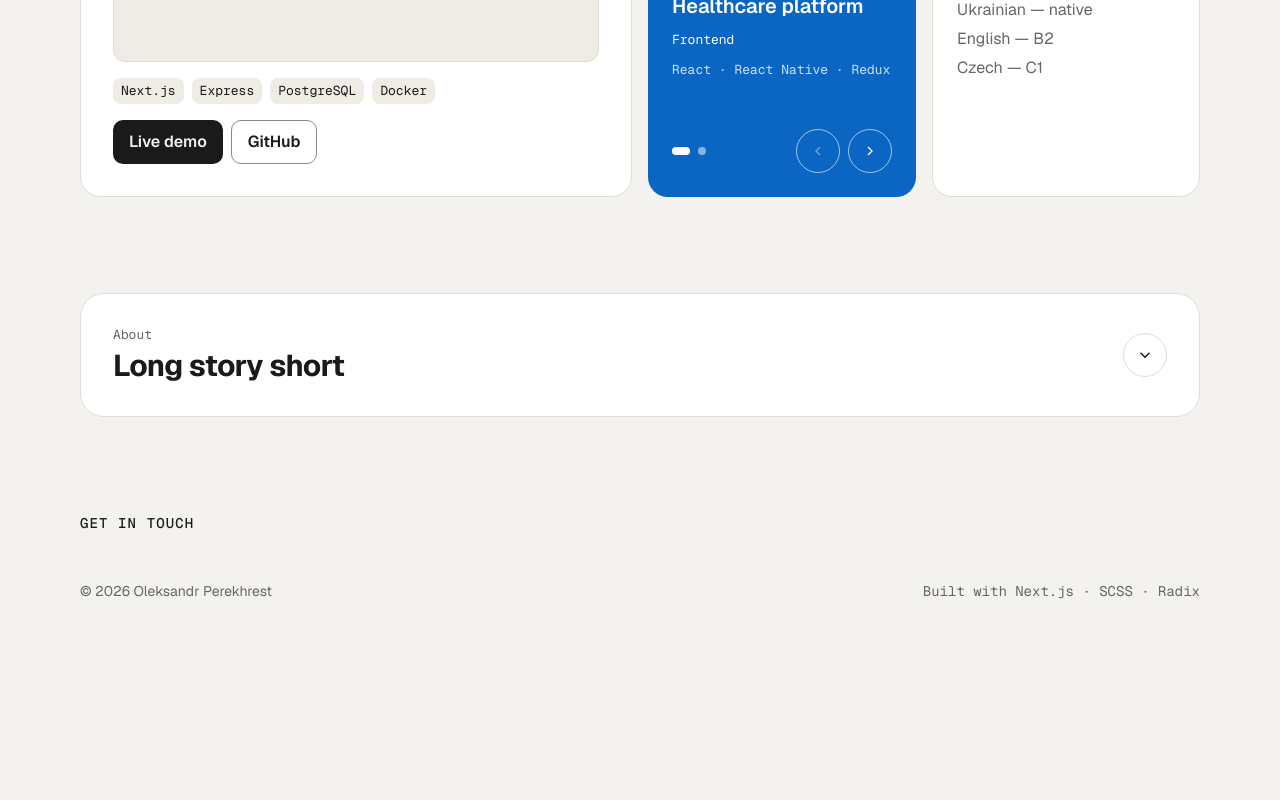
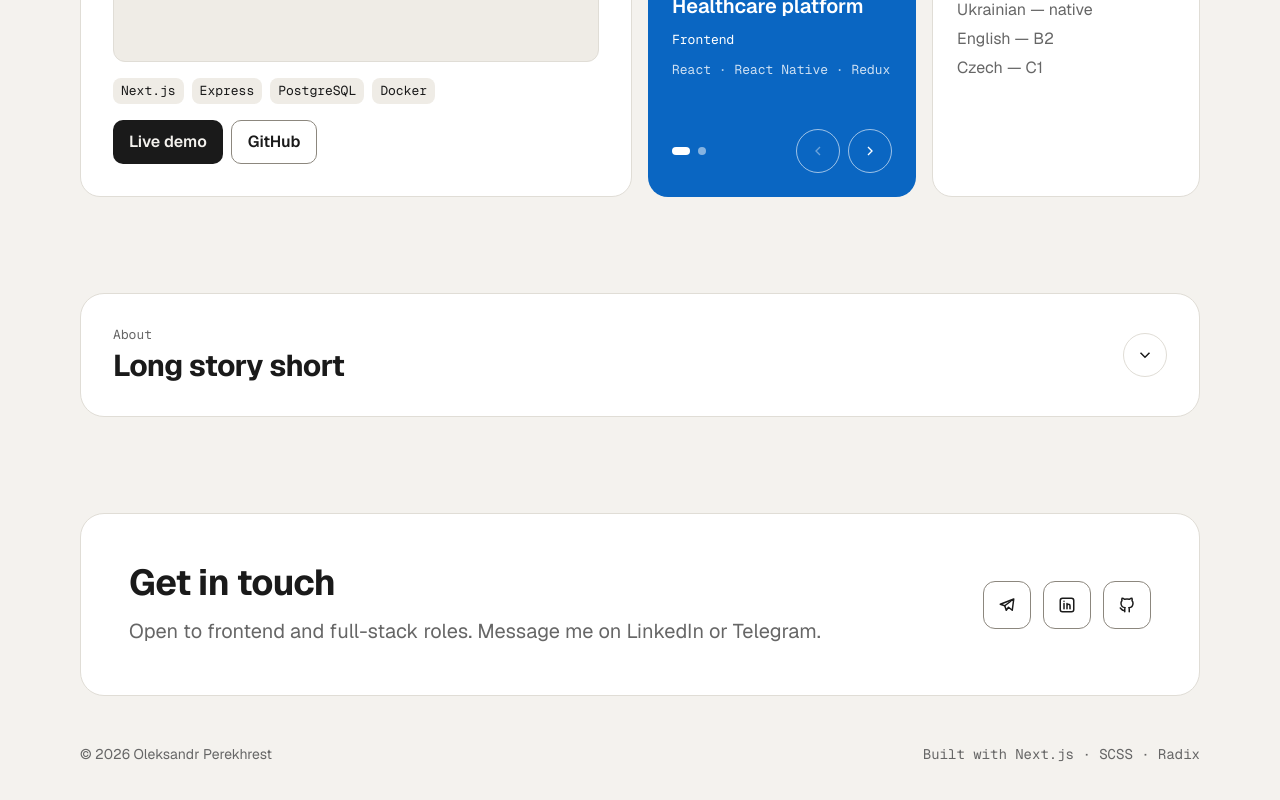
Before and after one commit to Oleksandr-Perekhrest/portfolio-next, a Next.js app: page /en in a window 1280 px wide. Shown: the part 1028-1828 px from the top of the page. Before the commit the page ends 1693 px from the top, so only its background shows below. Built offline with nearby package versions, Linux system fonts and the light colour scheme.

Commit message:
feat: add contact section

```diff
--- a/src/app/[locale]/page.module.scss
+++ /dev/null
@@ -1,12 +0,0 @@
-// local dependencies
-@use "styles" as *;
-
-.section {
-    @include container;
-
-    margin-top: var(--space-24);
-}
-
-.eyebrow {
-    @include text(eyebrow);
-}
--- a/src/app/[locale]/page.tsx
+++ b/src/app/[locale]/page.tsx
@@ -1,23 +1,16 @@
-// outsource dependencies
-import { useTranslations } from "next-intl";
-
 // local dependencies
-import styles from "./page.module.scss";
 import Hero from "@/components/Hero/Hero";
 import About from "@/components/About/About";
+import Contact from "@/components/Contact/Contact";
 import Experience from "@/components/experience/Experience/Experience";
 
 export default function Home() {
-    const tContact = useTranslations("Contact");
-
     return (
         <>
             <Hero />
             <Experience />
             <About />
-            <section id="contact" className={styles.section}>
-                <h2 className={styles.eyebrow}>{tContact("title")}</h2>
-            </section>
+            <Contact />
         </>
     );
 }
--- /dev/null
+++ b/src/components/Contact/Contact.module.scss
@@ -0,0 +1,73 @@
+// local dependencies
+@use "styles" as *;
+
+.section {
+    @include container;
+
+    margin-top: var(--space-24);
+}
+
+.card {
+    display: flex;
+    flex-wrap: wrap;
+    gap: var(--space-8);
+    align-items: center;
+    justify-content: space-between;
+    padding: var(--space-12);
+    background: var(--color-surface);
+    border: 1px solid var(--color-line);
+    border-radius: var(--radius-2xl);
+
+    @include below(mobile) {
+        padding: var(--space-6);
+    }
+}
+
+.textCol {
+    display: flex;
+    flex: 1 1 360px;
+    flex-direction: column;
+    gap: var(--space-3); // design: 10px; nearest token: space-3 (12px)
+}
+
+.title {
+    @include text(section-title);
+
+    margin: 0;
+}
+
+.lead {
+    @include text(lead); // design: 18px; nearest token: lead (20px)
+
+    margin: 0;
+    color: var(--color-muted);
+}
+
+.links {
+    display: flex;
+    flex-wrap: wrap;
+    gap: var(--space-3);
+    align-items: center;
+}
+
+.iconLink {
+    display: inline-flex;
+    align-items: center;
+    justify-content: center;
+    width: var(--space-12);
+    height: var(--space-12);
+    color: var(--color-ink);
+    background: var(--color-surface);
+    border: 1px solid var(--color-line-strong);
+    border-radius: var(--radius-lg);
+
+    &:hover {
+        background: var(--color-chip);
+    }
+
+    @include focus-ring;
+}
+
+.srOnly {
+    @include visually-hidden;
+}
--- /dev/null
+++ b/src/components/Contact/Contact.tsx
@@ -0,0 +1,95 @@
+// outsource dependencies
+import { useTranslations } from "next-intl";
+
+// local dependencies
+import styles from "./Contact.module.scss";
+import { contacts } from "@/content/contacts";
+
+export default function Contact() {
+    const t = useTranslations("Contact");
+    const tBtn = useTranslations("ButtonLink");
+
+    return (
+        <section id="contact" className={styles.section}>
+            <div className={styles.card}>
+                <div className={styles.textCol}>
+                    <h2 className={styles.title}>{t("title")}</h2>
+                    <p className={styles.lead}>{t("lead")}</p>
+                </div>
+                <div className={styles.links}>
+                    <a
+                        href={contacts.telegram}
+                        target="_blank"
+                        rel="noopener noreferrer"
+                        className={styles.iconLink}
+                    >
+                        <svg
+                            aria-hidden
+                            width={18}
+                            height={18}
+                            viewBox="0 0 24 24"
+                            fill="none"
+                            stroke="currentColor"
+                            strokeWidth={2}
+                            strokeLinecap="round"
+                            strokeLinejoin="round"
+                        >
+                            <path d="M21 4L3 11l6 2 2 6 3-4 5 4 2-15z" />
+                            <path d="M9 13l8-6" />
+                        </svg>
+                        <span className={styles.srOnly}>
+                            {t("telegram")} {tBtn("newTab")}
+                        </span>
+                    </a>
+                    <a
+                        href={contacts.linkedin}
+                        target="_blank"
+                        rel="noopener noreferrer"
+                        className={styles.iconLink}
+                    >
+                        <svg
+                            aria-hidden
+                            width={18}
+                            height={18}
+                            viewBox="0 0 24 24"
+                            fill="none"
+                            stroke="currentColor"
+                            strokeWidth={2}
+                            strokeLinecap="round"
+                            strokeLinejoin="round"
+                        >
+                            <rect x="3" y="3" width="18" height="18" rx="3" />
+                            <path d="M8 10v7M8 7v.01M12 17v-4a2 2 0 0 1 4 0v4M12 10v7" />
+                        </svg>
+                        <span className={styles.srOnly}>
+                            {t("linkedin")} {tBtn("newTab")}
+                        </span>
+                    </a>
+                    <a
+                        href={contacts.github}
+                        target="_blank"
+                        rel="noopener noreferrer"
+                        className={styles.iconLink}
+                    >
+                        <svg
+                            aria-hidden
+                            width={18}
+                            height={18}
+                            viewBox="0 0 24 24"
+                            fill="none"
+                            stroke="currentColor"
+                            strokeWidth={2}
+                            strokeLinecap="round"
+                            strokeLinejoin="round"
+                        >
+                            <path d="M9 19c-4.3 1.4-4.3-2.5-6-3m12 5v-3.5c0-1 .1-1.4-.5-2 2.8-.3 5.5-1.4 5.5-6a4.6 4.6 0 0 0-1.3-3.2 4.2 4.2 0 0 0-.1-3.2s-1.1-.3-3.5 1.3a12.3 12.3 0 0 0-6.2 0C6.5 2.8 5.4 3.1 5.4 3.1a4.2 4.2 0 0 0-.1 3.2A4.6 4.6 0 0 0 4 9.5c0 4.6 2.7 5.7 5.5 6-.6.6-.6 1.2-.5 2V21" />
+                        </svg>
+                        <span className={styles.srOnly}>
+                            {t("github")} {tBtn("newTab")}
+                        </span>
+                    </a>
+                </div>
+            </div>
+        </section>
+    );
+}
```
